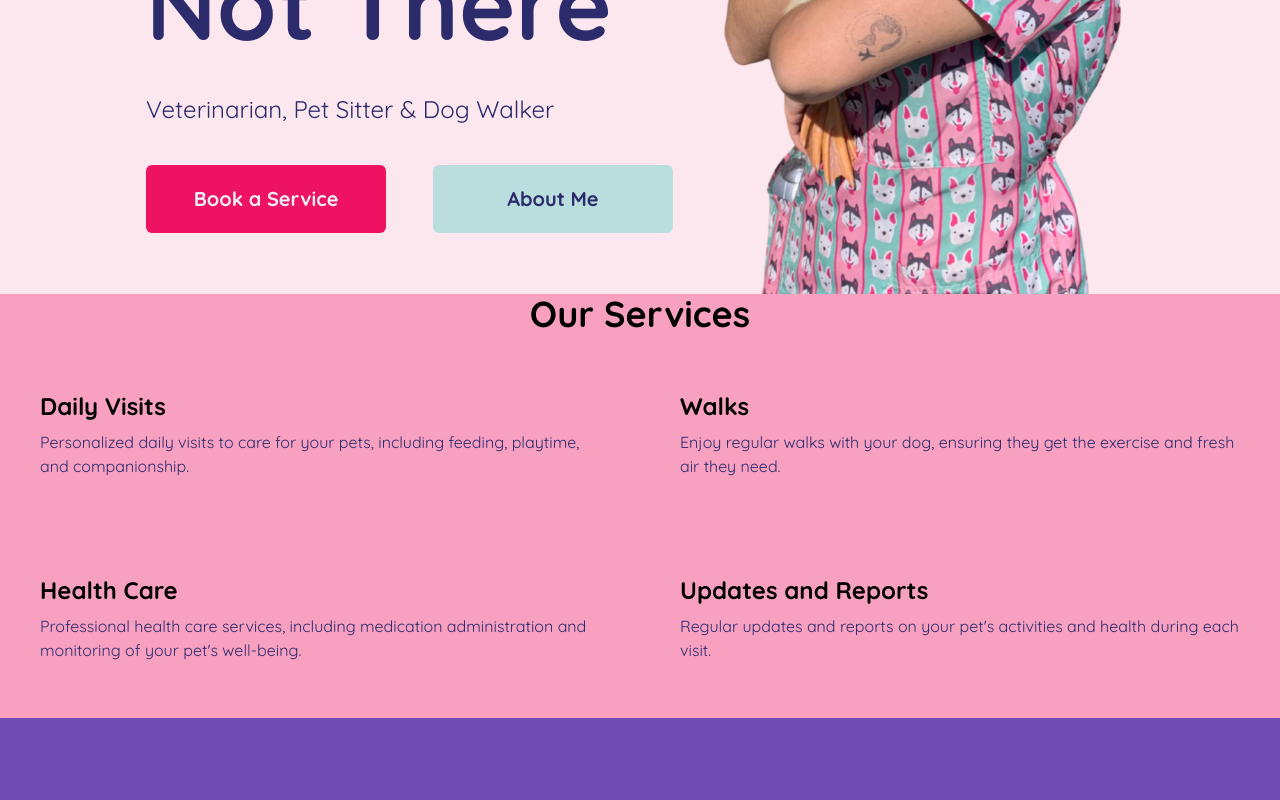
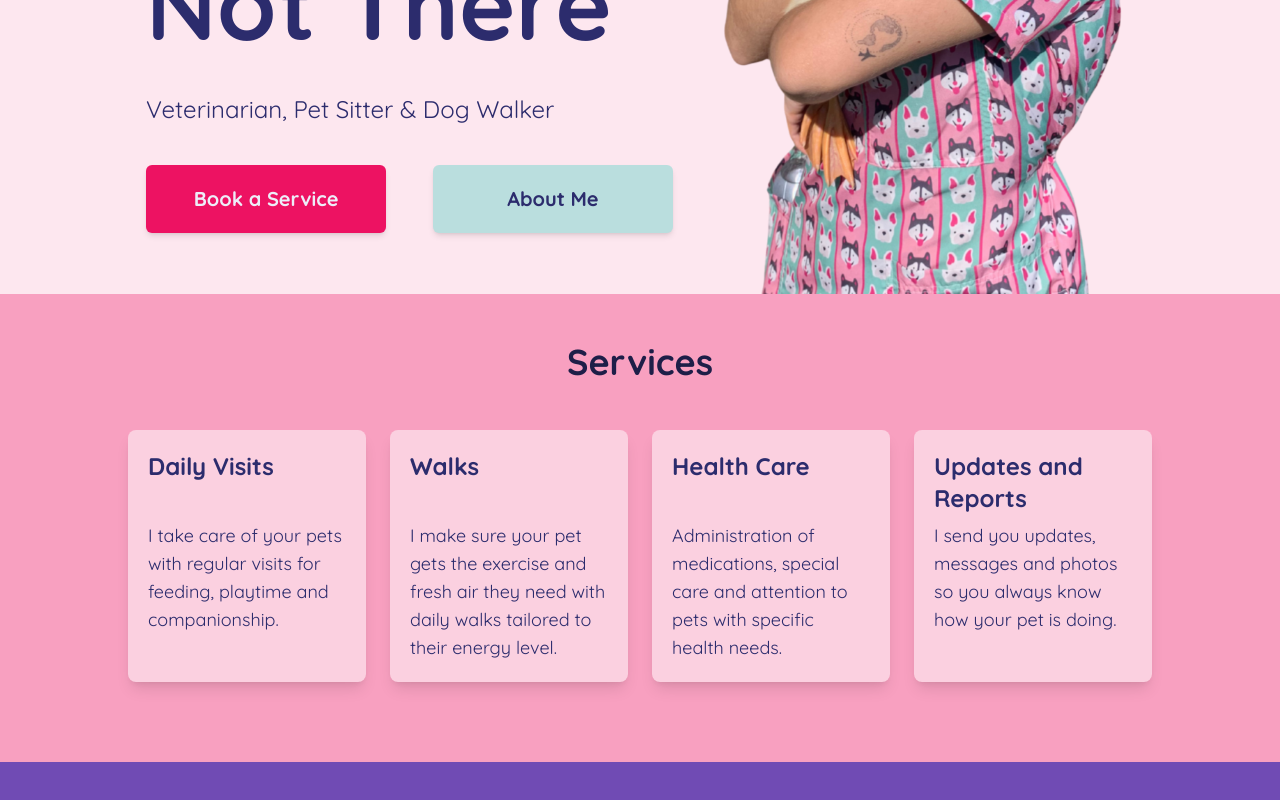
Before and after one commit to kauer3/pet-sitter, a Next.js app: page / in a window 1280 px wide. Shown: the part 556-1356 px from the top of the page. Built offline with nearby package versions, Linux system fonts and the light colour scheme.

Commit message:
Add services section

```diff
--- a/app/_components/button.tsx
+++ b/app/_components/button.tsx
@@ -1,7 +1,7 @@
 export default function Button({ text, classes }: { text: string; classes?: string }) {
   return (
     <button
-      className={`rounded-md font-semibold transition-colors row-start-7 sm:row-start-8 col-span-5 sm:col-span-2 row-span-1
+      className={`rounded-md font-semibold transition-colors shadow-md row-start-7 sm:row-start-8 col-span-5 sm:col-span-2 row-span-1
 w-30 py-2 text-xs
 sm:w-38 sm:py-3 sm:text-sm
 md:w-46 md:py-3 md:text-lg
--- a/app/_components/card.tsx
+++ b/app/_components/card.tsx
@@ -1,8 +1,8 @@
 export default function Card({ title, description }: { title: string; description: string }) {
   return (
-    <div className="p-10">
-      <h2 className="text-2xl font-semibold mb-2">{title}</h2>
-      <p className="text-text-700 mb-4">{description}</p>
+    <div className="p-5 bg-primary-100 rounded-lg shadow-lg hover:scale-[1.02] hover:translate-y-[-2px] transition-transform">
+      <h2 className="text-xl md:text-2xl text-text-700 font-semibold mb-2 lg:min-h-16">{title}</h2>
+      <p className="text-lg text-text-700">{description}</p>
     </div>
   );
 }
--- a/app/_components/services.tsx
+++ b/app/_components/services.tsx
@@ -1,24 +1,26 @@
+import Card from "./card"
+
 export default function Services() {
   return (
-    <div className="flex flex-col items-center justify-center">
-      <h1 className="text-4xl font-bold mb-4">Our Services</h1>
-      <div className="grid grid-rows-2 grid-cols-2">
-        <div className="p-10">
-          <h2 className="text-2xl font-semibold mb-2">Daily Visits</h2>
-          <p className="text-text-700 mb-4">Personalized daily visits to care for your pets, including feeding, playtime, and companionship.</p>
-        </div>
-        <div className="p-10">
-          <h2 className="text-2xl font-semibold mb-2">Walks</h2>
-          <p className="text-text-700 mb-4">Enjoy regular walks with your dog, ensuring they get the exercise and fresh air they need.</p>
-        </div>
-        <div className="p-10">
-          <h2 className="text-2xl font-semibold mb-2">Health Care</h2>
-          <p className="text-text-700 mb-4">Professional health care services, including medication administration and monitoring of your pet's well-being.</p>
-        </div>
-        <div className="p-10">
-          <h2 className="text-2xl font-semibold mb-2">Updates and Reports</h2>
-          <p className="text-text-700 mb-4">Regular updates and reports on your pet's activities and health during each visit.</p>
-        </div>
+    <div className="flex flex-col items-center justify-center pt-12 pb-20 gap-12">
+      <h1 className="text-3xl md:text-4xl font-bold text-text-800">Services</h1>
+      <div className="grid grid-cols-1 sm:grid-cols-2 lg:grid-cols-4 justify-items-stretch gap-6 mx-5 max-w-2xs sm:max-w-2xl md:max-w-3xl lg:max-w-5xl">
+        <Card
+          title="Daily Visits"
+          description="I take care of your pets with regular visits for feeding, playtime and companionship."
+        />
+        <Card
+          title="Walks"
+          description="I make sure your pet gets the exercise and fresh air they need with daily walks tailored to their energy level."
+        />
+        <Card
+          title="Health Care"
+          description="Administration of medications, special care and attention to pets with specific health needs."
+        />
+        <Card
+          title="Updates and Reports"
+          description="I send you updates, messages and photos so you always know how your pet is doing."
+        />
       </div>
     </div>
   );
```
